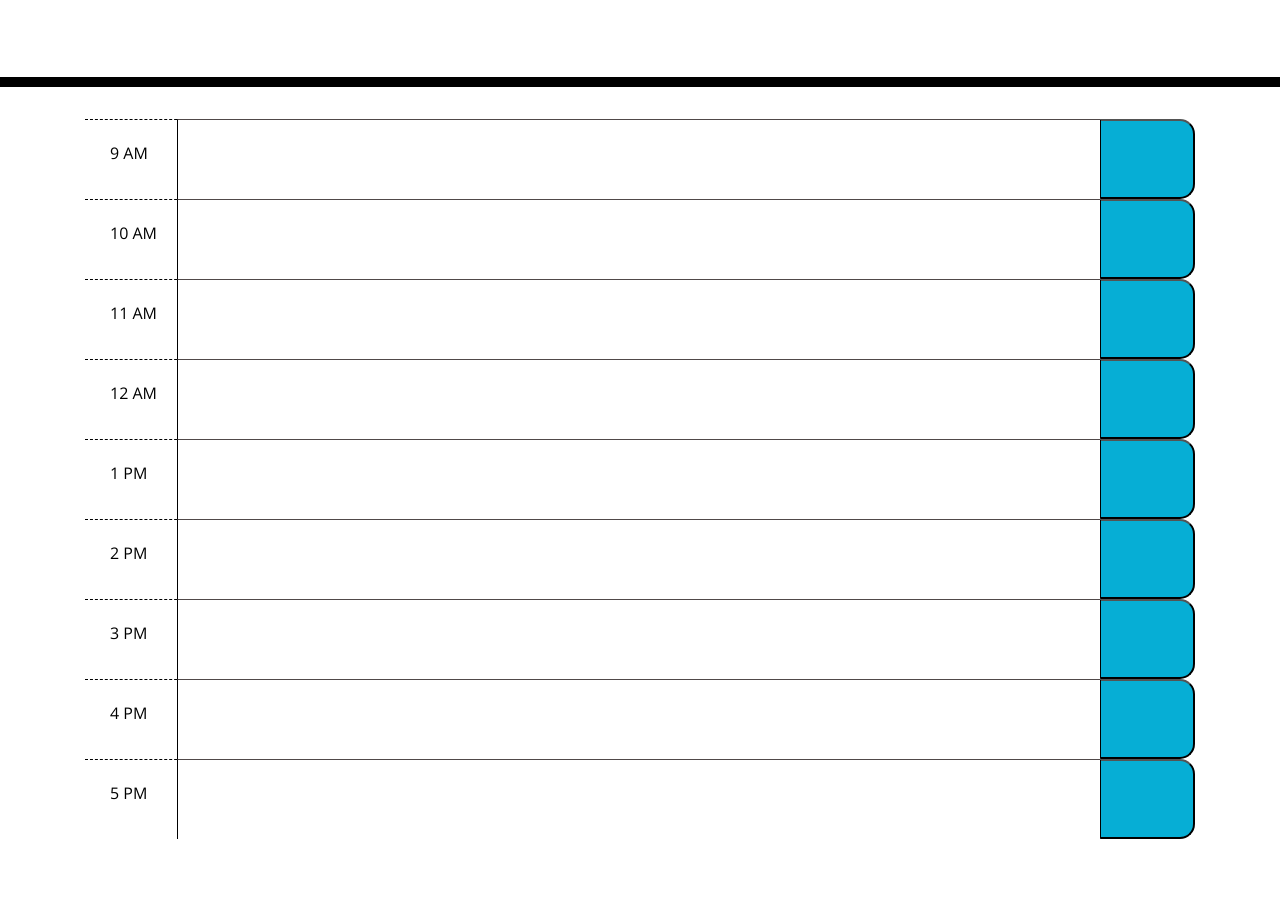
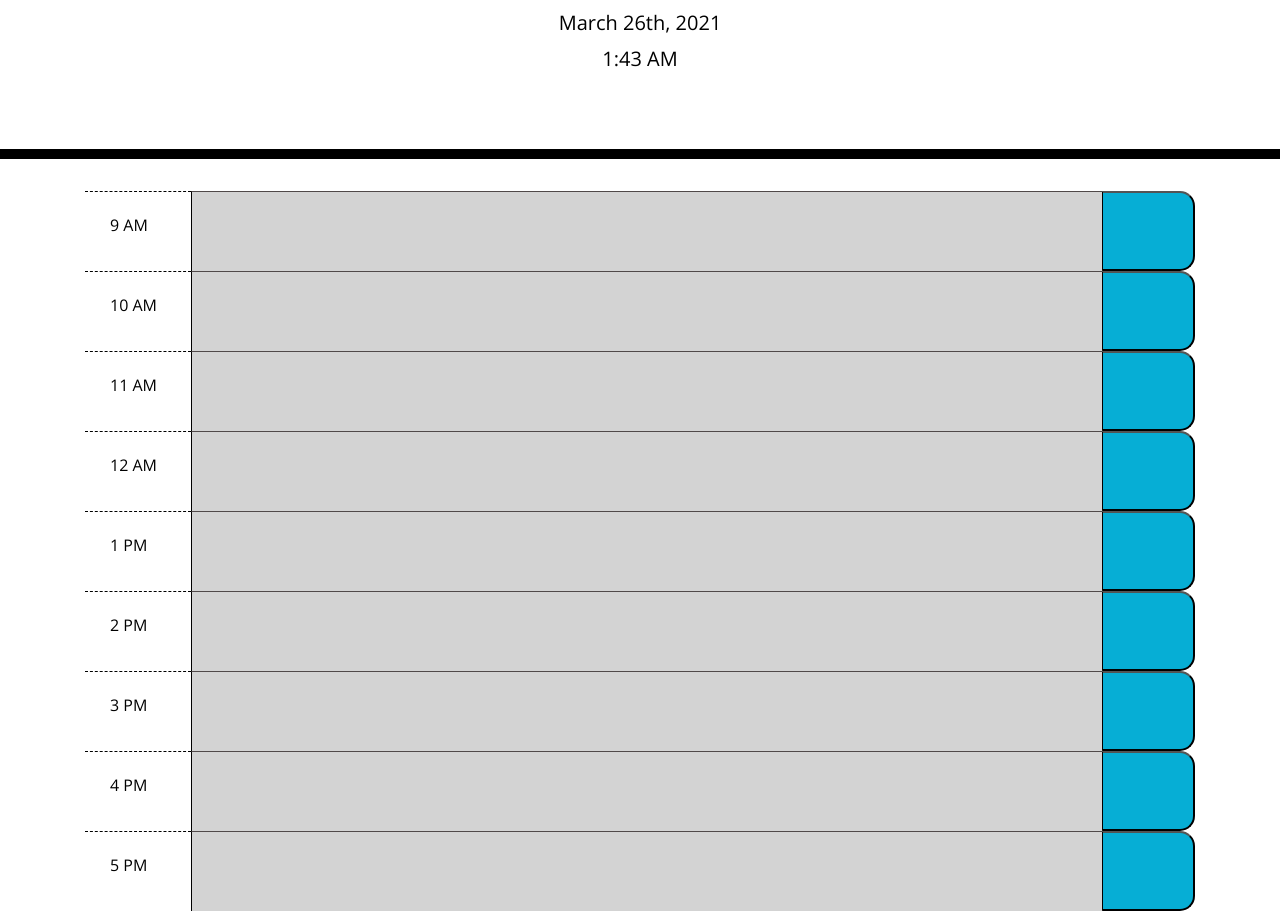
Before and after one commit to Sttorek/Workday-Scheduler-ST, a plain HTML site: page index.html in a window 1280 px wide. Shown: the part 181-1092 px from the top of the page. Before the commit the page ends 1020 px from the top, so only its background shows below. Drawn offline with nearby package versions, Linux system fonts and the light colour scheme.

Commit message:
created time function worked on changing row colors

```diff
--- a/assets/script.js
+++ b/assets/script.js
@@ -0,0 +1,60 @@
+// DOM VARIABLES ---------------------------------------------------------
+var today = moment();
+$("#currentDay").text(today.format("MMMM Do, YYYY"));
+var currentHour = moment();
+$("#currentHour").text(today.format("LT"));
+
+
+
+
+
+// JAVASCRIPT VARIABLES --------------------------------------------------
+var rows = {
+  row1: 23,
+  row2: 10,
+  row3: 11,
+  row4: 12,
+  row5: 13,
+  row6: 14,
+  row7: 15,
+  row8: 16,
+  row9: 17,
+}
+
+// var i = [9,10,11,12,13,14,15,16,17,]
+
+// how to assign i to  rows object key value???????????????
+
+
+for(i = 0; i < rows.value; i++) {
+  var rows = i
+}
+// ASSIGN the for loop to a variable then insert that variable into the function
+// need to loop through rows object key value??
+
+// FUNCTION DEFINITIONS --------------------------------------------------
+
+
+
+function updateRowColor() {
+    var hr = (new Date()).getHours()
+    if (hr < i) {
+      $( "textarea" ).addClass( "future" );
+    } else if (hr > i) {
+        $( "textarea" ).addClass( "past" );
+    } else if (hr == i) {
+        $( "textarea" ).addClass( "present" );
+    }
+  }
+
+  setInterval(updateRowColor, 1000 * 60);
+  updateRowColor();
+
+
+// EVENT LISTENERS --------------------------------------------------------
+
+
+
+
+// FUNCTION CALLS ---------------------------------------------------------
+updateRowColor();
--- a/assets/style.css
+++ b/assets/style.css
@@ -36,13 +36,14 @@ textarea {
   border-top: 1px solid rgb(80, 73, 73);
   flex-basis: 90%;
   padding: 25px;
+  margin-left: 0px;
 }
 
 .row-container {
   display: flex;
   flex-basis: 100%;
+}
 
-}
 .hour {
   background-color: #ffffff;
   color: #000000;
@@ -53,7 +54,7 @@ textarea {
 
 .past {
   background-color: #d3d3d3;
-  color: white;
+  color: lack;
 }
 
 .present {
--- a/index.html
+++ b/index.html
@@ -27,52 +27,53 @@
       <h1 class="display-3">Work Day Scheduler</h1>
       <p class="lead">A simple calendar app for scheduling your work day</p>
       <p id="currentDay" class="lead"></p>
+      <p id="currentHour" class="lead"></p>
     </header>
     <div class="container">
       <!-- Timeblocks go here -->
       <div class="row-container">
         <div class="hour">9 AM</div>
-        <textarea class="row"></textarea>
+        <textarea class="row row1"></textarea>
         <button class="saveBtn"></button>
       </div>
       <div class="row-container">
         <div class="hour">10 AM</div>
-        <textarea class="row"></textarea>
+        <textarea class="row row2"></textarea>
         <button class="saveBtn"></button>
       </div>
       <div class="row-container">
         <div class="hour">11 AM</div>
-        <textarea class="row"></textarea>
+        <textarea class="row row3"></textarea>
         <button class="saveBtn"></button>
       </div>
       <div class="row-container">
         <div class="hour">12 AM</div>
-        <textarea class="row"></textarea>
+        <textarea class="row row4"></textarea>
         <button class="saveBtn"></button>
       </div>
       <div class="row-container">
         <div class="hour">1 PM</div>
-        <textarea class="row"></textarea>
+        <textarea class="row row5"></textarea>
         <button class="saveBtn"></button>
       </div>
       <div class="row-container">
         <div class="hour">2 PM</div>
-        <textarea class="row"></textarea>
+        <textarea class="row row6"></textarea>
         <button class="saveBtn"></button>
       </div>
       <div class="row-container">
         <div class="hour">3 PM</div>
-        <textarea class="row"></textarea>
+        <textarea class="row row7"></textarea>
         <button class="saveBtn"></button>
       </div>
       <div class="row-container">
         <div class="hour">4 PM</div>
-        <textarea class="row"></textarea>
+        <textarea class="row row8"></textarea>
         <button class="saveBtn"></button>
       </div>
       <div class="row-container">
         <div class="hour">5 PM</div>
-        <textarea class="row"></textarea>
+        <textarea class="row row9"></textarea>
         <button class="saveBtn"></button>
       </div>
 
```
